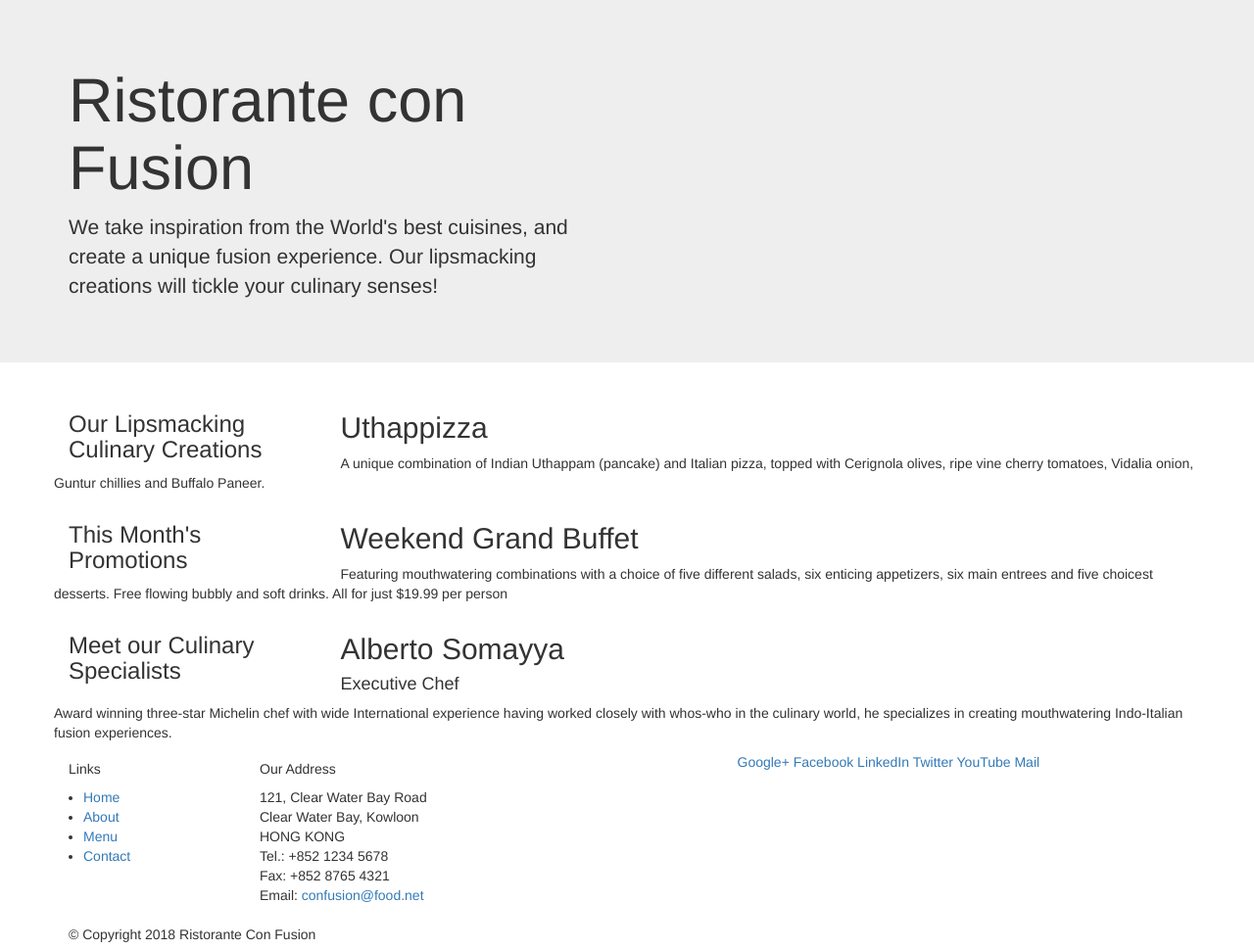
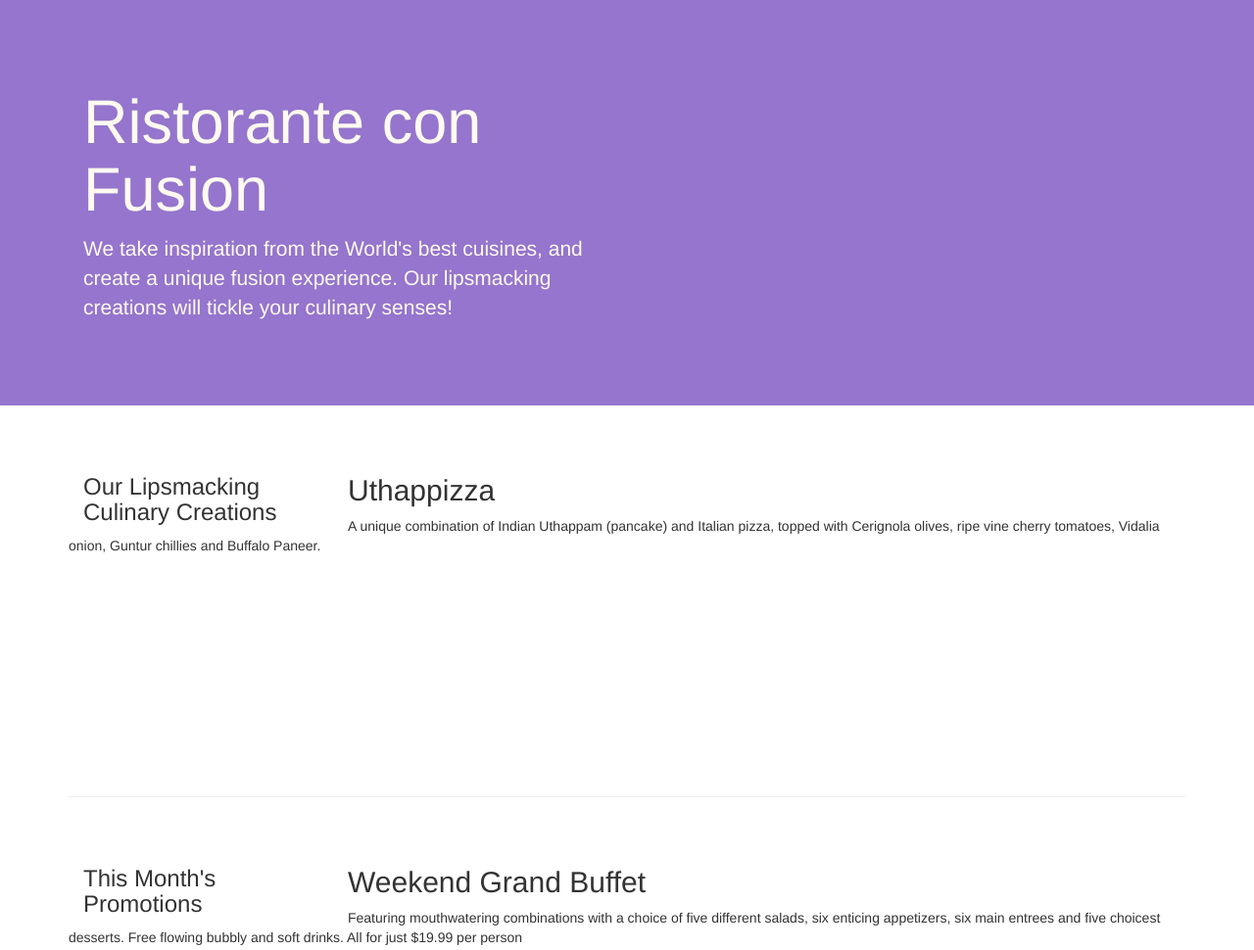
Before and after one commit to saqibsidhu81/confusion, a plain HTML site: page index.html in a window 1280 px wide. Shown: the top 970 px of the page at 98% size. Drawn offline with nearby package versions, Linux system fonts and the light colour scheme.

Commit message:
Bootstrap Grid Part 2

```diff
--- /dev/null
+++ b/css/styles.css
@@ -0,0 +1,30 @@
+.row-header{
+    margin:0px auto;
+    padding:0px;
+}
+
+.row-content {
+    margin:0px auto;
+    padding: 50px 0px 50px 0px;
+    border-bottom: 1px ridge;
+    min-height:400px;
+}
+
+.footer{
+    background-color: #D1C4E9;
+    margin:0px auto;
+    padding: 20px 0px 20px 0px;
+}
+
+.jumbotron {
+    padding:70px 30px 70px 30px;
+    margin:0px auto;
+    background: #9575CD ;
+    color:floralwhite;
+}
+
+address{
+    font-size:80%;
+    margin:0px;
+    color:#0f0f0f;
+}
--- a/index.html
+++ b/index.html
@@ -9,6 +9,7 @@
 
     <!-- Bootstrap CSS -->
     <link rel="stylesheet" href="node_modules/bootstrap/dist/css/bootstrap.min.css">
+    <link href="css/styles.css" rel="stylesheet">
 
     <title>Ristorante Con Fusion</title>
 </head>
@@ -17,7 +18,7 @@
 
     <header class="jumbotron">
         <div class="container">
-            <div class="row">
+            <div class="row row-header">
                 <div class="col-12 col-sm-6">
                     <h1>Ristorante con Fusion</h1>
                     <p>We take inspiration from the World's best cuisines, and create a unique fusion experience. Our lipsmacking creations will tickle your culinary senses!</p>
@@ -29,7 +30,7 @@
     </header>
 
     <div class="container">
-        <div class="row">
+        <div class="row row-content align-items-center">
             <div class="col-12 col-sm-4 col-md-3">
                 <h3>Our Lipsmacking Culinary Creations</h3>
             </div>
@@ -40,7 +41,7 @@
         </div>
 
 
-        <div class="row">
+        <div class="row row-content align-items-center">
             <div class="col-12 col-sm-4 col-md-3">
                 <h3>This Month's Promotions</h3>
             </div>
@@ -50,7 +51,7 @@
             </div>
         </div>
 
-        <div class="row">
+        <div class="row row-content align-items-center">
             <div class="col-12 col-sm-4 col-md-3">
                 <h3>Meet our Culinary Specialists</h3>
             </div>
@@ -62,12 +63,12 @@
         </div>
     </div>
 
-    <footer>
+    <footer class="footer">
         <div class="container">
-            <div class="row">
+            <div class="row align-self-center">
                 <div class="col-4 col-sm-2">
                     <h5>Links</h5>
-                    <ul class="col-4 offset-1 col-sm-2">
+                    <ul class="list-unstyled col-4 offset-1 col-sm-2">
                         <li><a href="#">Home</a></li>
                         <li><a href="#">About</a></li>
                         <li><a href="#">Menu</a></li>
@@ -86,7 +87,7 @@
 		           </address>
                 </div>
                 <div class="col-12 col-sm-4">
-                    <div>
+                    <div class="text-center">
                         <a href="http://google.com/+">Google+</a>
                         <a href="http://www.facebook.com/profile.php?id=">Facebook</a>
                         <a href="http://www.linkedin.com/in/">LinkedIn</a>
@@ -96,8 +97,8 @@
                     </div>
                 </div>
            </div>
-           <div class="col-auto">
-                <div>
+           <div class="justify-content-center">
+                <div class="col-auto">
                     <p>© Copyright 2018 Ristorante Con Fusion</p>
                 </div>
            </div>
```
